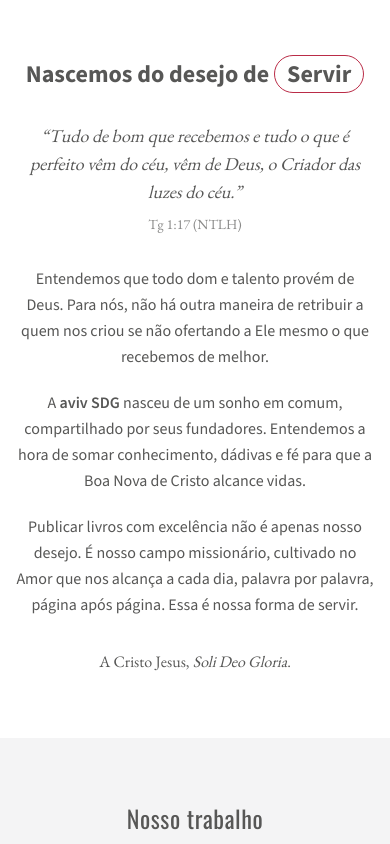
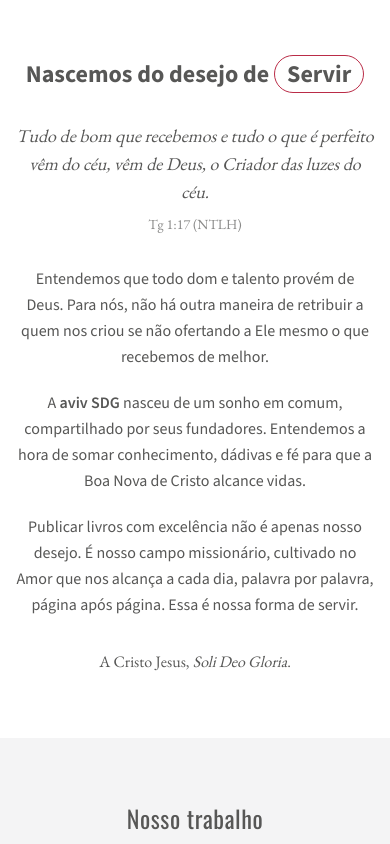
Before and after one commit to tulio-vieira/aviv-landing-page, a Next.js app: page / in a window 390 px wide. Shown: the part 800-1644 px from the top of the page. Built offline with nearby package versions, Linux system fonts and the light colour scheme.

Commit message:
improve about section

```diff
--- a/src/components/Contato.tsx
+++ b/src/components/Contato.tsx
@@ -21,7 +21,7 @@ export function Contato() {
             href={CONTACT.whatsappUrl}
             target="_blank"
             rel="noopener noreferrer"
-            className="text-graphite inline-flex items-center gap-2 text-xl font-semibold sm:justify-end"
+            className="inline-flex items-center gap-2 text-xl font-semibold sm:justify-end text-maroon"
           >
             {CONTACT.whatsappDisplay}
             {/* eslint-disable-next-line @next/next/no-img-element */}
@@ -31,6 +31,7 @@ export function Contato() {
           <p className="border-maroon inline-block rounded-full border px-4 py-1 font-medium">
             {CONTACT.hoursNote}
           </p>
+          <p>Se precisar, a gente liga pra você. Não se preocupe.</p>
           <p>
             <a
               href={`mailto:${CONTACT.email}`}
--- a/src/components/Sobre.tsx
+++ b/src/components/Sobre.tsx
@@ -10,8 +10,8 @@ export function Sobre() {
 
       <blockquote className="mt-8">
         <p className="font-serif text-lg italic text-graphite sm:text-xl">
-          &ldquo;Tudo de bom que recebemos e tudo o que é perfeito vêm do céu,
-          vêm de Deus, o Criador das luzes do céu.&rdquo;
+          Tudo de bom que recebemos e tudo o que é perfeito vêm do céu,
+          vêm de Deus, o Criador das luzes do céu.
         </p>
         <cite className="mt-2 block text-sm font-serif not-italic text-graphite/70">
           Tg 1:17 (NTLH)
```
